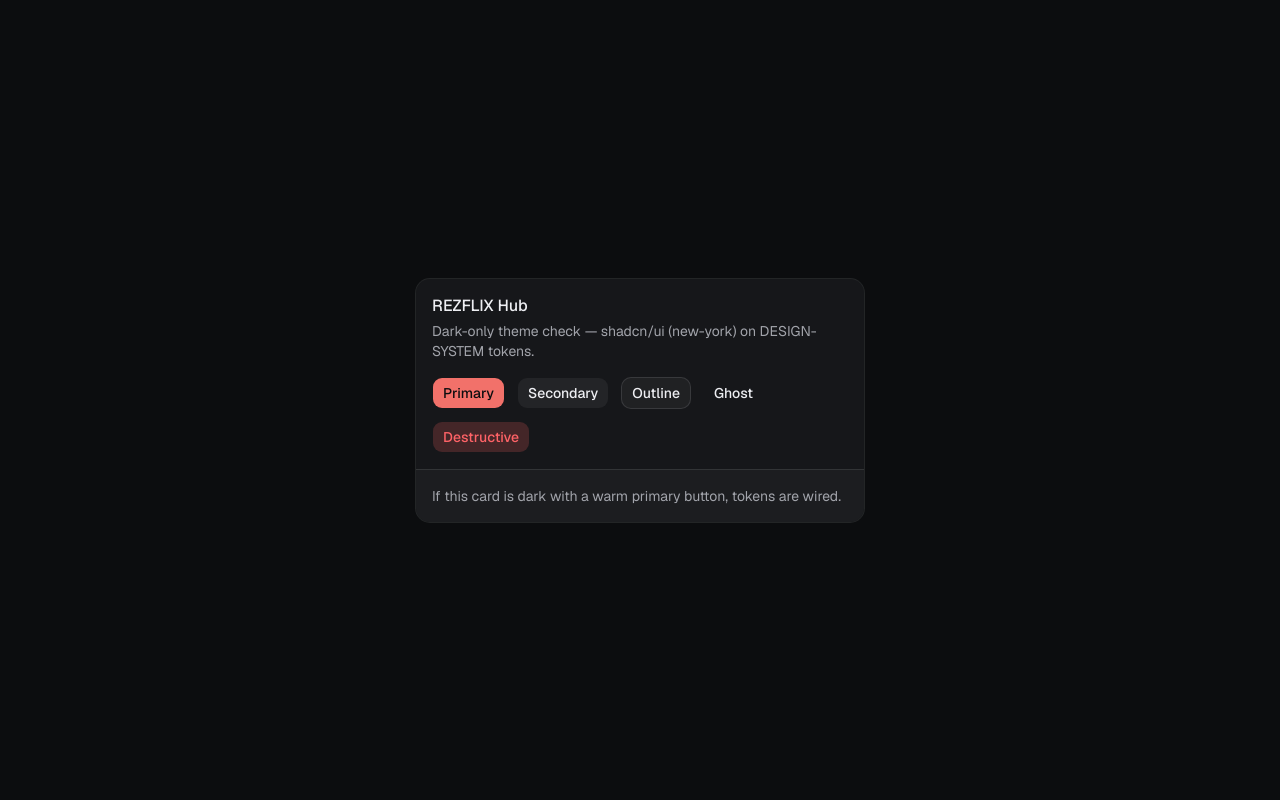
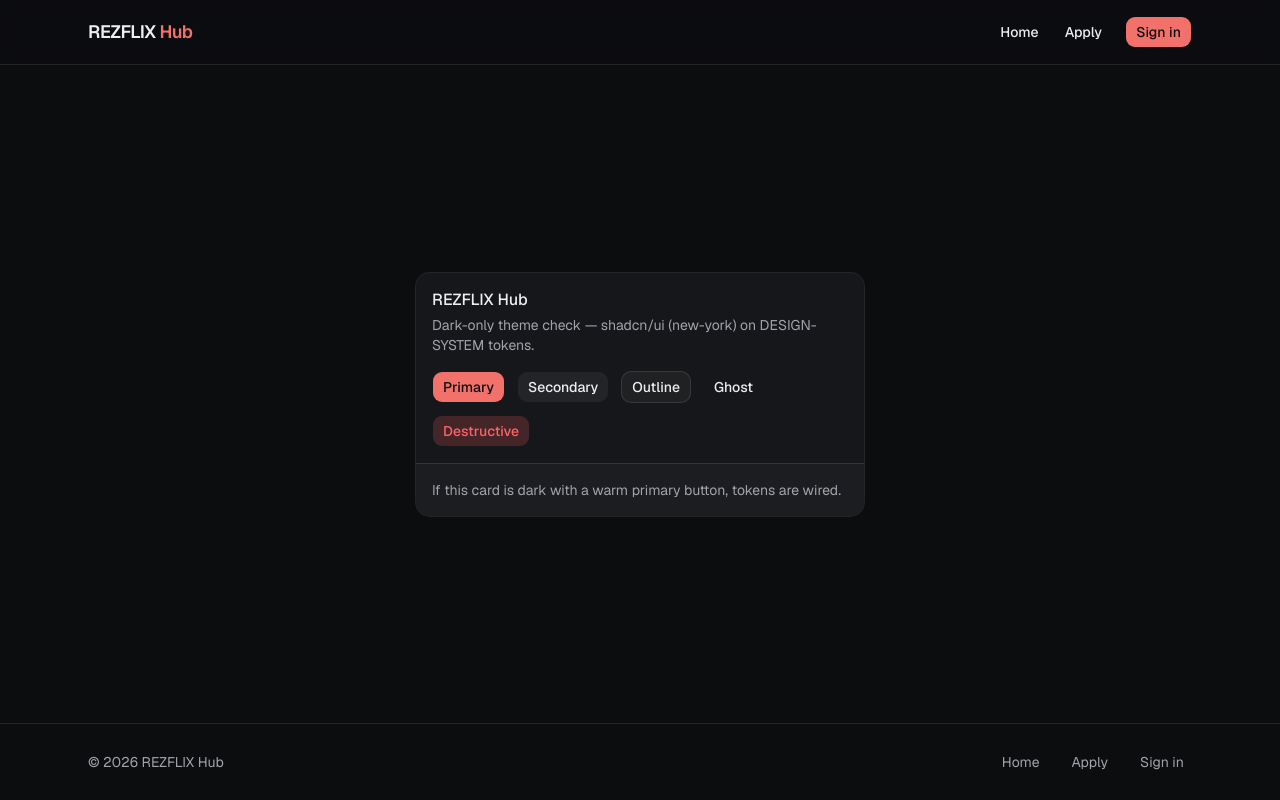
Before and after one commit to emiran0/rezflix-hub, a Next.js app: page / in a window 1280 px wide. Built offline with nearby package versions, Linux system fonts and the light colour scheme.

Commit message:
Add responsive app shell with sticky header, mobile sheet nav, and footer

```diff
--- a/app/layout.tsx
+++ b/app/layout.tsx
@@ -1,6 +1,8 @@
 import type { Metadata, Viewport } from "next";
 import { Geist, Geist_Mono } from "next/font/google";
 import { Toaster } from "sonner";
+import { SiteHeader } from "@/components/site-header";
+import { SiteFooter } from "@/components/site-footer";
 import "./globals.css";
 
 const geistSans = Geist({
@@ -40,7 +42,10 @@ export default function RootLayout({
       className={`dark ${geistSans.variable} ${geistMono.variable} antialiased`}
     >
       <body className="min-h-svh flex flex-col">
-        {children}
+        <SiteHeader />
+        {/* Content area grows so the footer is pushed to the bottom on short pages. */}
+        <div className="flex flex-1 flex-col">{children}</div>
+        <SiteFooter />
         {/* Dark-only app: pin Sonner to the dark theme (no next-themes here). */}
         <Toaster theme="dark" position="top-center" richColors />
       </body>
--- a/app/page.tsx
+++ b/app/page.tsx
@@ -12,7 +12,7 @@ import {
 // Replaced by the real landing page in Phase 7.
 export default function Home() {
   return (
-    <main className="flex min-h-svh items-center justify-center bg-background p-6">
+    <main className="flex flex-1 items-center justify-center p-6">
       <Card className="w-full max-w-md">
         <CardHeader>
           <CardTitle>REZFLIX Hub</CardTitle>
--- /dev/null
+++ b/components/mobile-nav.tsx
@@ -0,0 +1,58 @@
+"use client"
+
+import { useState } from "react"
+import Link from "next/link"
+import { Menu } from "lucide-react"
+
+import { Button } from "@/components/ui/button"
+import {
+  Sheet,
+  SheetClose,
+  SheetContent,
+  SheetDescription,
+  SheetHeader,
+  SheetTitle,
+  SheetTrigger,
+} from "@/components/ui/sheet"
+import { mainNavLinks } from "@/components/nav-config"
+
+// The mobile side of the responsive nav: a hamburger that opens a Sheet.
+// Hidden at md+ where the inline desktop nav takes over. Closing on navigation
+// is handled by SheetClose wrapping each link.
+export function MobileNav() {
+  const [open, setOpen] = useState(false)
+
+  return (
+    <Sheet open={open} onOpenChange={setOpen}>
+      <SheetTrigger asChild>
+        {/* size-11 == 44px: meets the touch-target minimum (DESIGN-SYSTEM §7). */}
+        <Button variant="ghost" size="icon" aria-label="Open menu" className="size-11 md:hidden">
+          <Menu className="size-5" />
+        </Button>
+      </SheetTrigger>
+      <SheetContent side="right" className="w-72">
+        <SheetHeader>
+          <SheetTitle>Menu</SheetTitle>
+          <SheetDescription className="sr-only">Site navigation</SheetDescription>
+        </SheetHeader>
+        <nav className="flex flex-col gap-1 px-2" aria-label="Mobile">
+          {mainNavLinks.map((link) => (
+            <SheetClose asChild key={link.href}>
+              <Link
+                href={link.href}
+                className="rounded-md px-3 py-3 text-base hover:bg-accent hover:text-accent-foreground"
+              >
+                {link.label}
+              </Link>
+            </SheetClose>
+          ))}
+          <SheetClose asChild>
+            <Button asChild className="mt-3 h-11">
+              <Link href="/login">Sign in</Link>
+            </Button>
+          </SheetClose>
+        </nav>
+      </SheetContent>
+    </Sheet>
+  )
+}
--- /dev/null
+++ b/components/nav-config.ts
@@ -0,0 +1,8 @@
+export type NavLink = { label: string; href: string }
+
+// Guest-facing shell navigation. Auth-aware variants (member/applicant/admin)
+// are layered on in task 2.3; the routes below are built in later phases.
+export const mainNavLinks: NavLink[] = [
+  { label: "Home", href: "/" },
+  { label: "Apply", href: "/apply" },
+]
--- /dev/null
+++ b/components/site-footer.tsx
@@ -0,0 +1,28 @@
+import Link from "next/link"
+
+import { mainNavLinks } from "@/components/nav-config"
+
+// App shell footer. Stacks on mobile, spreads on sm+. Tokens only.
+export function SiteFooter() {
+  const year = new Date().getFullYear()
+
+  return (
+    <footer className="border-t border-border">
+      <div className="mx-auto flex w-full max-w-6xl flex-col gap-3 px-4 py-6 text-sm text-muted-foreground sm:flex-row sm:items-center sm:justify-between sm:px-6">
+        <p>© {year} REZFLIX Hub</p>
+        {/* -my-2 keeps the footer compact while min-h-11 gives 44px tap targets (§7). */}
+        <nav className="-my-2 flex gap-2 sm:gap-4" aria-label="Footer">
+          {[...mainNavLinks, { label: "Sign in", href: "/login" }].map((link) => (
+            <Link
+              key={link.href}
+              href={link.href}
+              className="inline-flex min-h-11 items-center px-2 transition-colors hover:text-foreground"
+            >
+              {link.label}
+            </Link>
+          ))}
+        </nav>
+      </div>
+    </footer>
+  )
+}
--- /dev/null
+++ b/components/site-header.tsx
@@ -0,0 +1,33 @@
+import Link from "next/link"
+
+import { Button } from "@/components/ui/button"
+import { MobileNav } from "@/components/mobile-nav"
+import { mainNavLinks } from "@/components/nav-config"
+
+// App shell top bar. Server component — the only client island is <MobileNav>.
+// Sticky, translucent over the dark background, with a hairline bottom border.
+export function SiteHeader() {
+  return (
+    <header className="sticky top-0 z-40 w-full border-b border-border bg-background/80 backdrop-blur supports-[backdrop-filter]:bg-background/60">
+      <div className="mx-auto flex h-16 w-full max-w-6xl items-center justify-between px-4 sm:px-6">
+        <Link href="/" className="text-lg font-semibold tracking-tight">
+          REZFLIX <span className="text-primary">Hub</span>
+        </Link>
+
+        {/* Desktop nav (md+). Collapses into <MobileNav> below md. */}
+        <nav className="hidden items-center gap-1 md:flex" aria-label="Main">
+          {mainNavLinks.map((link) => (
+            <Button key={link.href} variant="ghost" asChild>
+              <Link href={link.href}>{link.label}</Link>
+            </Button>
+          ))}
+          <Button asChild className="ml-2">
+            <Link href="/login">Sign in</Link>
+          </Button>
+        </nav>
+
+        <MobileNav />
+      </div>
+    </header>
+  )
+}
--- /dev/null
+++ b/components/ui/sheet.tsx
@@ -0,0 +1,147 @@
+"use client"
+
+import * as React from "react"
+import { Dialog as SheetPrimitive } from "radix-ui"
+
+import { cn } from "@/lib/utils"
+import { Button } from "@/components/ui/button"
+import { XIcon } from "lucide-react"
+
+function Sheet({ ...props }: React.ComponentProps<typeof SheetPrimitive.Root>) {
+  return <SheetPrimitive.Root data-slot="sheet" {...props} />
+}
+
+function SheetTrigger({
+  ...props
+}: React.ComponentProps<typeof SheetPrimitive.Trigger>) {
+  return <SheetPrimitive.Trigger data-slot="sheet-trigger" {...props} />
+}
+
+function SheetClose({
+  ...props
+}: React.ComponentProps<typeof SheetPrimitive.Close>) {
+  return <SheetPrimitive.Close data-slot="sheet-close" {...props} />
+}
+
+function SheetPortal({
+  ...props
+}: React.ComponentProps<typeof SheetPrimitive.Portal>) {
+  return <SheetPrimitive.Portal data-slot="sheet-portal" {...props} />
+}
+
+function SheetOverlay({
+  className,
+  ...props
+}: React.ComponentProps<typeof SheetPrimitive.Overlay>) {
+  return (
+    <SheetPrimitive.Overlay
+      data-slot="sheet-overlay"
+      className={cn(
+        "fixed inset-0 z-50 bg-black/10 duration-100 supports-backdrop-filter:backdrop-blur-xs data-open:animate-in data-open:fade-in-0 data-closed:animate-out data-closed:fade-out-0",
+        className
+      )}
+      {...props}
+    />
+  )
+}
+
+function SheetContent({
+  className,
+  children,
+  side = "right",
+  showCloseButton = true,
+  ...props
+}: React.ComponentProps<typeof SheetPrimitive.Content> & {
+  side?: "top" | "right" | "bottom" | "left"
+  showCloseButton?: boolean
+}) {
+  return (
+    <SheetPortal>
+      <SheetOverlay />
+      <SheetPrimitive.Content
+        data-slot="sheet-content"
+        data-side={side}
+        className={cn(
+          "fixed z-50 flex flex-col gap-4 bg-popover bg-clip-padding text-sm text-popover-foreground shadow-lg transition duration-200 ease-in-out data-[side=bottom]:inset-x-0 data-[side=bottom]:bottom-0 data-[side=bottom]:h-auto data-[side=bottom]:border-t data-[side=left]:inset-y-0 data-[side=left]:left-0 data-[side=left]:h-full data-[side=left]:w-3/4 data-[side=left]:border-r data-[side=right]:inset-y-0 data-[side=right]:right-0 data-[side=right]:h-full data-[side=right]:w-3/4 data-[side=right]:border-l data-[side=top]:inset-x-0 data-[side=top]:top-0 data-[side=top]:h-auto data-[side=top]:border-b data-[side=left]:sm:max-w-sm data-[side=right]:sm:max-w-sm data-open:animate-in data-open:fade-in-0 data-[side=bottom]:data-open:slide-in-from-bottom-10 data-[side=left]:data-open:slide-in-from-left-10 data-[side=right]:data-open:slide-in-from-right-10 data-[side=top]:data-open:slide-in-from-top-10 data-closed:animate-out data-closed:fade-out-0 data-[side=bottom]:data-closed:slide-out-to-bottom-10 data-[side=left]:data-closed:slide-out-to-left-10 data-[side=right]:data-closed:slide-out-to-right-10 data-[side=top]:data-closed:slide-out-to-top-10",
+          className
+        )}
+        {...props}
+      >
+        {children}
+        {showCloseButton && (
+          <SheetPrimitive.Close data-slot="sheet-close" asChild>
+            <Button
+              variant="ghost"
+              className="absolute top-3 right-3"
+              size="icon-sm"
+            >
+              <XIcon
+              />
+              <span className="sr-only">Close</span>
+            </Button>
+          </SheetPrimitive.Close>
+        )}
+      </SheetPrimitive.Content>
+    </SheetPortal>
+  )
+}
+
+function SheetHeader({ className, ...props }: React.ComponentProps<"div">) {
+  return (
+    <div
+      data-slot="sheet-header"
+      className={cn("flex flex-col gap-0.5 p-4", className)}
+      {...props}
+    />
+  )
+}
+
+function SheetFooter({ className, ...props }: React.ComponentProps<"div">) {
+  return (
+    <div
+      data-slot="sheet-footer"
+      className={cn("mt-auto flex flex-col gap-2 p-4", className)}
+      {...props}
+    />
+  )
+}
+
+function SheetTitle({
+  className,
+  ...props
+}: React.ComponentProps<typeof SheetPrimitive.Title>) {
+  return (
+    <SheetPrimitive.Title
+      data-slot="sheet-title"
+      className={cn(
+        "font-heading text-base font-medium text-foreground",
+        className
+      )}
+      {...props}
+    />
+  )
+}
+
+function SheetDescription({
+  className,
+  ...props
+}: React.ComponentProps<typeof SheetPrimitive.Description>) {
+  return (
+    <SheetPrimitive.Description
+      data-slot="sheet-description"
+      className={cn("text-sm text-muted-foreground", className)}
+      {...props}
+    />
+  )
+}
+
+export {
+  Sheet,
+  SheetTrigger,
+  SheetClose,
+  SheetContent,
+  SheetHeader,
+  SheetFooter,
+  SheetTitle,
+  SheetDescription,
+}
```
Also changed, not shown: 2 other files (tests, documents, lock files or other folders).
